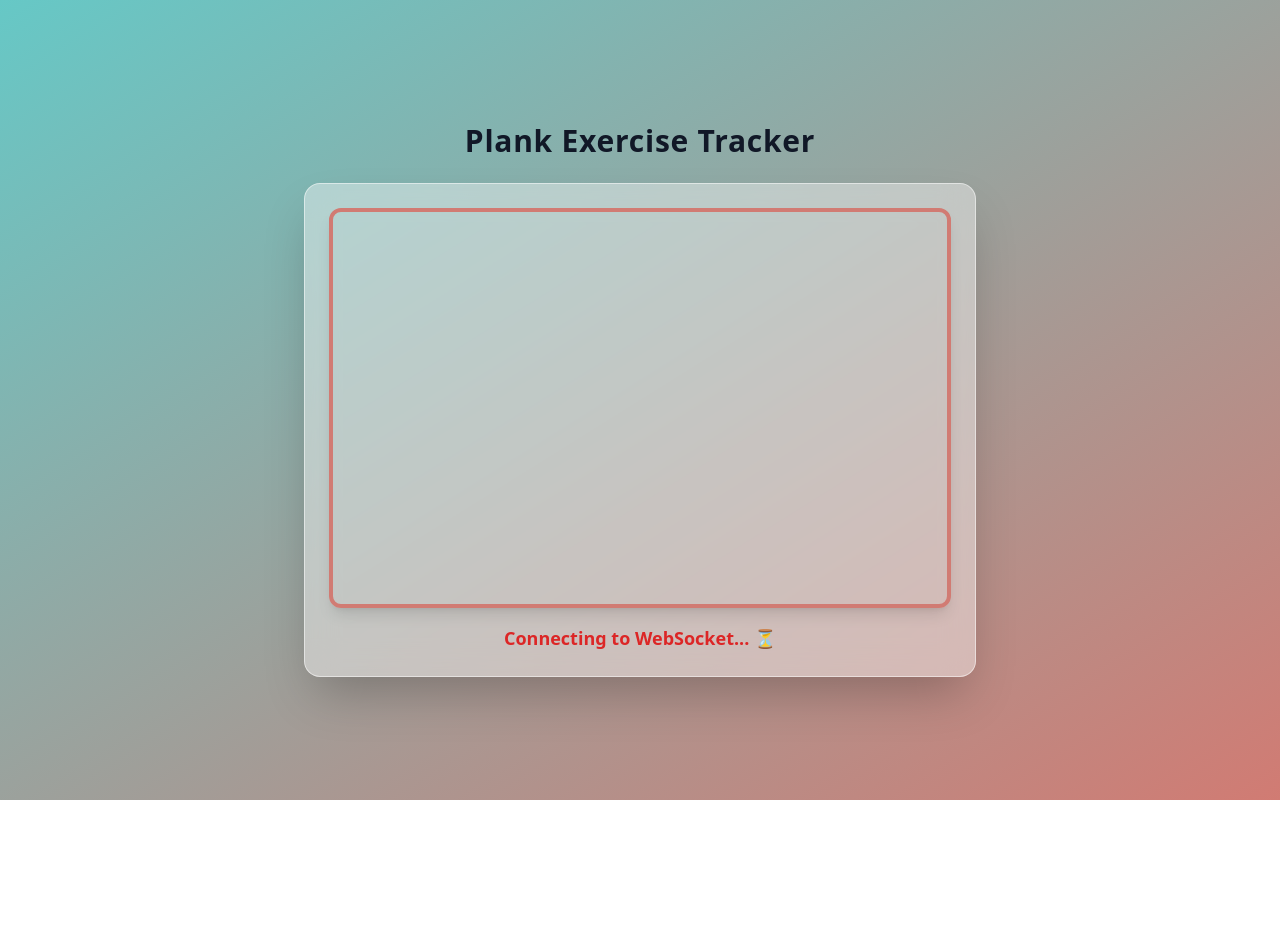
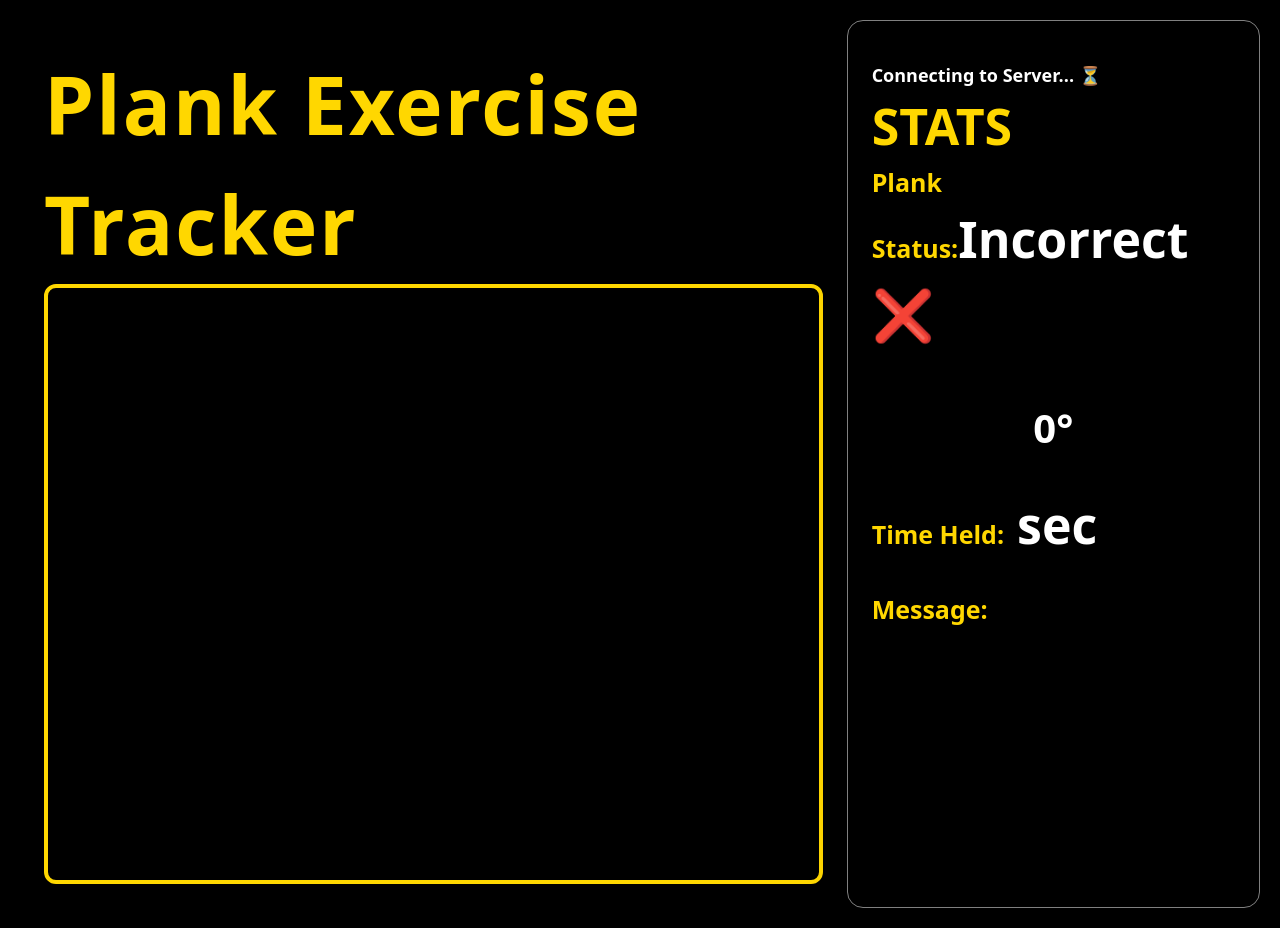
Before and after one commit to Sachmansahni/fitnessTracker, a React (Vite) app in the folder FrontEnd/: page /plank-tracker in a window 1280 px wide. Before the commit the page ends 800 px from the top, so only its background shows below. Built offline with nearby package versions, Linux system fonts and the light colour scheme; no server answers.

Commit message:
changed the ui of plank tracker

```diff
--- a/FrontEnd/src/components/PlankTracker/index.jsx
+++ b/FrontEnd/src/components/PlankTracker/index.jsx
@@ -66,47 +66,72 @@ function PlankTracker() {
         };
     }, [isConnected]);
 
+    const angle = feedback?.angle || 0;
+
+    // Convert angle to stroke offset (360 degrees = 2 * π radians)
+    const circumference = 2 * Math.PI * 50; // 50 is the radius of the circle
+    const strokeOffset = circumference - (angle / 360) * circumference;
+
     return (
-        <div className="flex flex-col items-center justify-center min-h-screen p-5 bg-gradient-to-br from-myTeal to-myPeach">
-            <h2 className="mb-6 text-3xl font-bold text-gray-900 tracking-wide">
+        <div className="flex min-h-screen p-5 bg-black">
+            {/* Left Side: Heading and Webcam */}
+            <div className="flex flex-col items-start justify-start w-2/3 p-6 rounded-2xl shadow-2xl">
+                <h2 className="text-[80px] font-bold text-[#FFD700] tracking-wide">
                     Plank Exercise Tracker
                 </h2>
-
-            <div className="flex flex-col items-center w-full max-w-2xl bg-white/40 backdrop-blur-lg p-6 rounded-2xl shadow-2xl border border-white/50">
                 <Webcam
                     audio={false}
                     ref={webcamRef}
                     screenshotFormat="image/jpeg"
                     width="100%"
                     videoConstraints={{ facingMode: "user" }}
-                    className="w-full h-[400px] rounded-xl border-4 border-myPeach shadow-lg transition-all duration-300 hover:border-myTeal"
+                    className="w-full h-[600px] rounded-xl border-4 border-[#FFD700] shadow-lg transition-all duration-300 hover:border-white"
                 />
+            </div>
 
+            {/* Right Side: Feedback Results */}
+            <div className="flex-1 p-6 rounded-2xl shadow-2xl border border-white/50">
                 {/* WebSocket Connection Status */}
-                <p className={`mt-4 text-lg font-semibold ${isConnected ? "text-green-600" : "text-red-600"}`}>
-                    {isConnected ? "Connected to WebSocket ✅" : "Connecting to WebSocket... ⏳"}
+                <p className={`mt-4 text-lg font-semibold ${isConnected ? "text-[#FFD700]" : "text-white"}`}>
+                    {isConnected ? "Connected to Server ✅" : "Connecting to Server... ⏳"}
                 </p>
 
-                {/* Display feedback data if available */}
-                {feedback && (
-                    <div className="mt-6 p-4 bg-gray-100 rounded-lg shadow-md w-full text-center">
-                        <p className="text-lg text-gray-800 font-semibold">
-                            <strong>Plank Status:</strong>{" "}
-                            <span className={feedback.plank ? "text-green-600" : "text-red-600"}>
-                                {feedback.plank ? "Correct ✅" : "Incorrect ❌"}
+                <h2 className="text-[#FFD700] text-[50px] font-bold uppercase">Stats</h2>
+                <p>
+                    <span className="text-[25px] text-[#FFD700] font-semibold">Plank Status:</span>
+                    <span className={feedback?.plank ? "text-[#FFD700] text-[50px] font-semibold" : "text-white text-[50px] font-semibold"}>
+                        {feedback?.plank ? "Correct ✅" : "Incorrect ❌"}
                     </span>
                 </p>
-                        <p className="text-lg text-gray-800 font-semibold">
-                            <strong>Angle:</strong> {feedback.angle}°
+
+                {/* Circular Angle Representation */}
+                <div className="flex justify-center items-center mt-4">
+                    <svg width="120" height="120" className="transform rotate-90">
+                        <circle
+                            cx="60"
+                            cy="60"
+                            r="50"
+                            stroke="#FFF700"
+                            strokeWidth="10"
+                            fill="none"
+                            strokeDasharray={circumference}
+                            strokeDashoffset={strokeOffset}
+                            className="transition-all duration-300"
+                        />
+                    </svg>
+                    <span className="absolute text-white text-[40px] font-bold">
+                        {angle}°
+                    </span>
+                </div>
+
+                <p>
+                    <span className="text-[25px] text-[#FFD700] font-semibold">Time Held:</span>
+                    <span className="text-[50px] text-[#FFFFFF] font-semibold">{feedback?.time_held} sec</span>
                 </p>
-                        <p className="text-lg text-gray-800 font-semibold">
-                            <strong>Time Held:</strong> {feedback.time_held} sec
+                <p>
+                    <span className="text-[25px] text-[#FFD700] font-semibold">Message:</span>
+                    <span className="text-[50px] text-[#FFFFFF] font-semibold">{feedback?.message}</span>
                 </p>
-                        <p className="text-lg text-gray-800 font-semibold">
-                            <strong>Message:</strong> {feedback.message}
-                        </p>
-                    </div>
-                )}
             </div>
         </div>
     );
```
Lines whose indentation alone changed are shown as unchanged.
